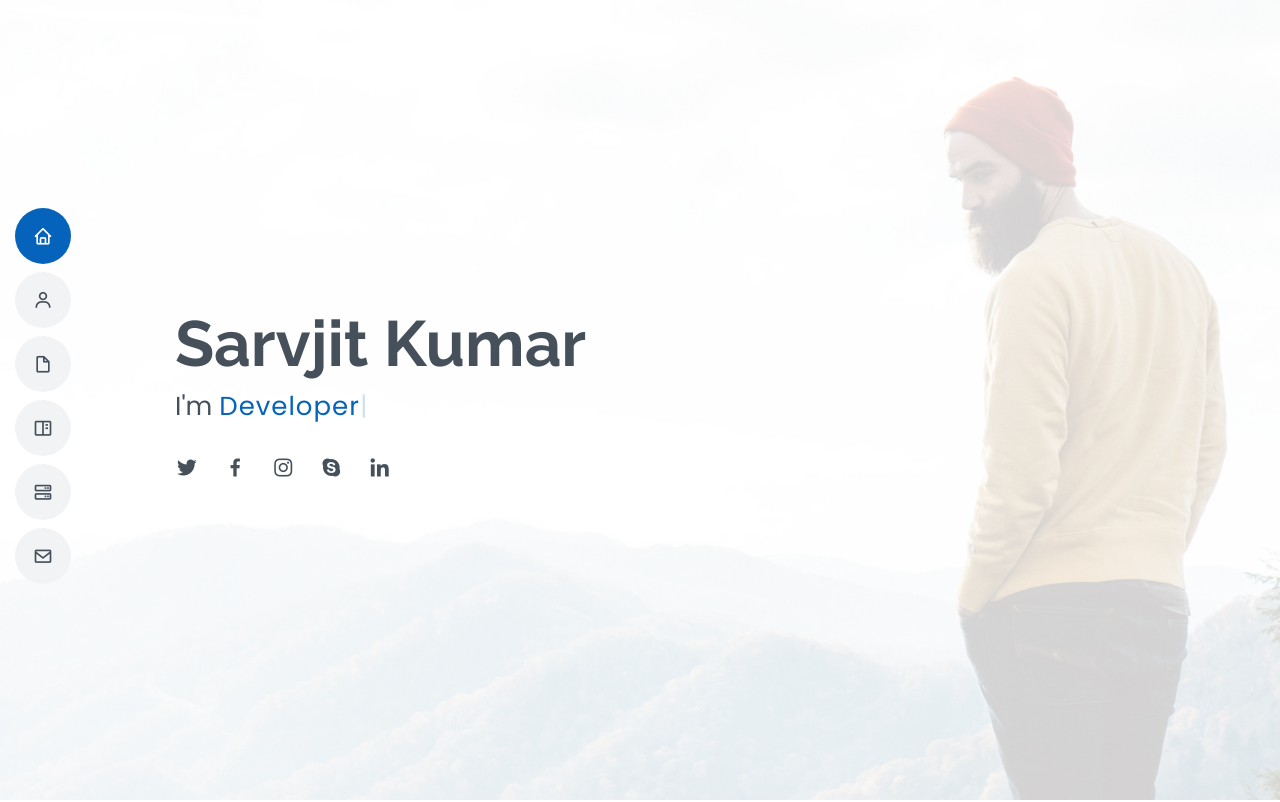
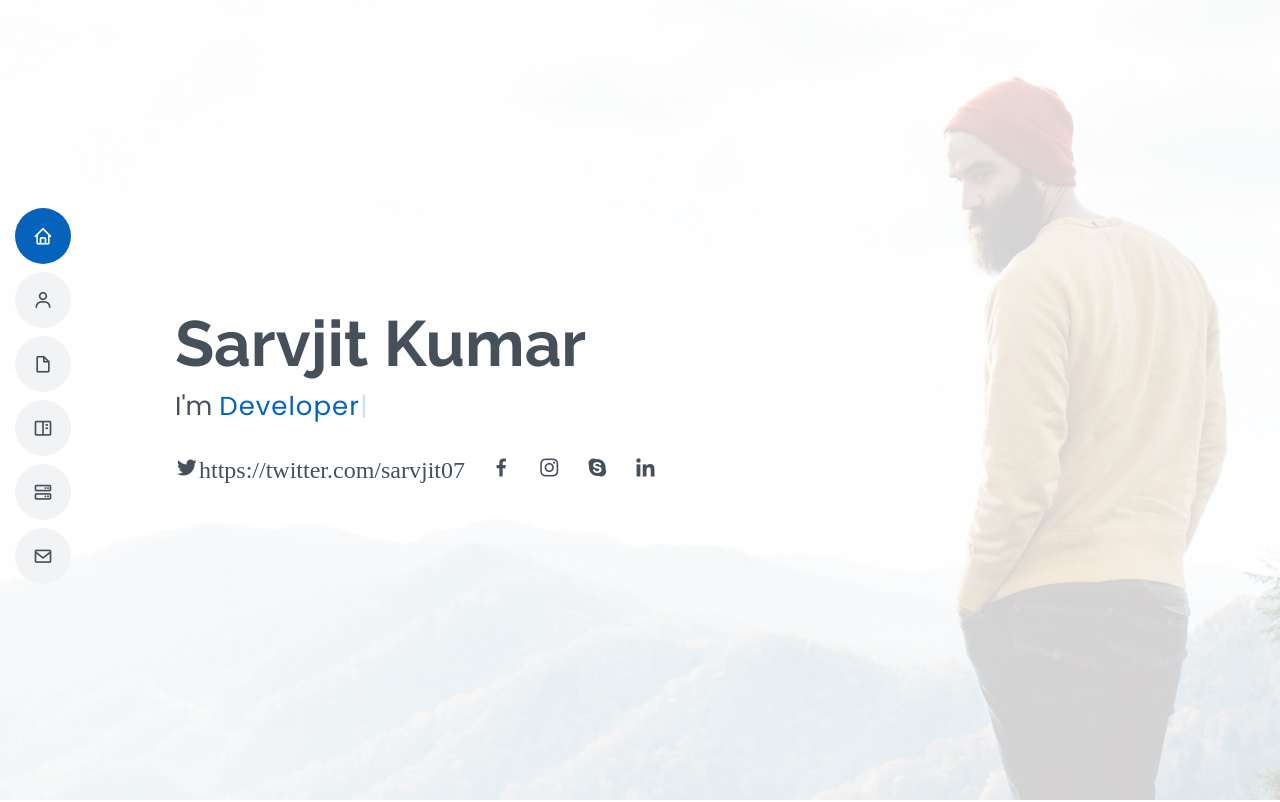
Before and after one commit to sarvjit07/sarvjit07.github.io, a plain HTML site: page index.html in a window 1280 px wide. Shown: the top 802 px of the page. Drawn offline with nearby package versions, Linux system fonts and the light colour scheme.

Commit message:
Twitter link added

```diff
--- a/index.html
+++ b/index.html
@@ -62,7 +62,7 @@
       <h1>Sarvjit Kumar</h1>
       <p>I'm <span class="typed" data-typed-items="Developer"></span></p>
       <div class="social-links">
-        <a href="#" class="twitter"><i class="bx bxl-twitter"></i></a>
+        <a href="#" class="twitter"><i class="bx bxl-twitter">https://twitter.com/sarvjit07</i></a>
         <a href="#" class="facebook"><i class="bx bxl-facebook"></i></a>
         <a href="#" class="instagram"><i class="bx bxl-instagram"></i></a>
         <a href="#" class="google-plus"><i class="bx bxl-skype"></i></a>
```
